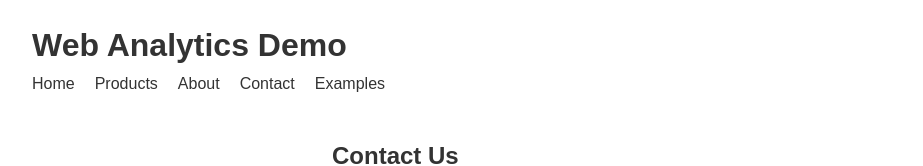
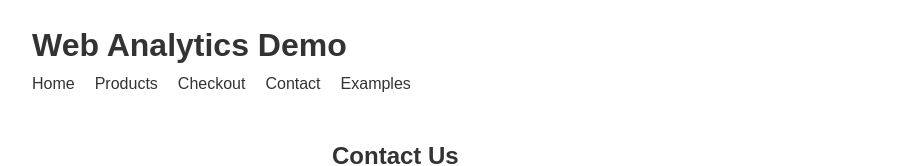
Before and after one commit to NoraHelenaBjork/svea-solar-case, a plain HTML site: page contact.html in a window 1280 px wide. Shown: the top 166 px of the page, without its empty margins (28-951 px from the left). Drawn offline with Linux system fonts and the light colour scheme.

Commit message:
Update contact.html

```diff
--- a/contact.html
+++ b/contact.html
@@ -31,11 +31,11 @@
 
   <header>
     <h1>Web Analytics Demo</h1>
-    <nav>
+   <nav>
       <ul>
         <li><a href="index.html">Home</a></li>
         <li><a href="product-demo.html?product=Product%20A&color=Black&price=19.99">Products</a></li>
-        <li><a href="about.html">About</a></li>
+        <li><a href="checkout.html">Checkout</a></li>
         <li><a href="contact.html">Contact</a></li>
         <li><a href="examples/">Examples</a></li>
       </ul>
```
